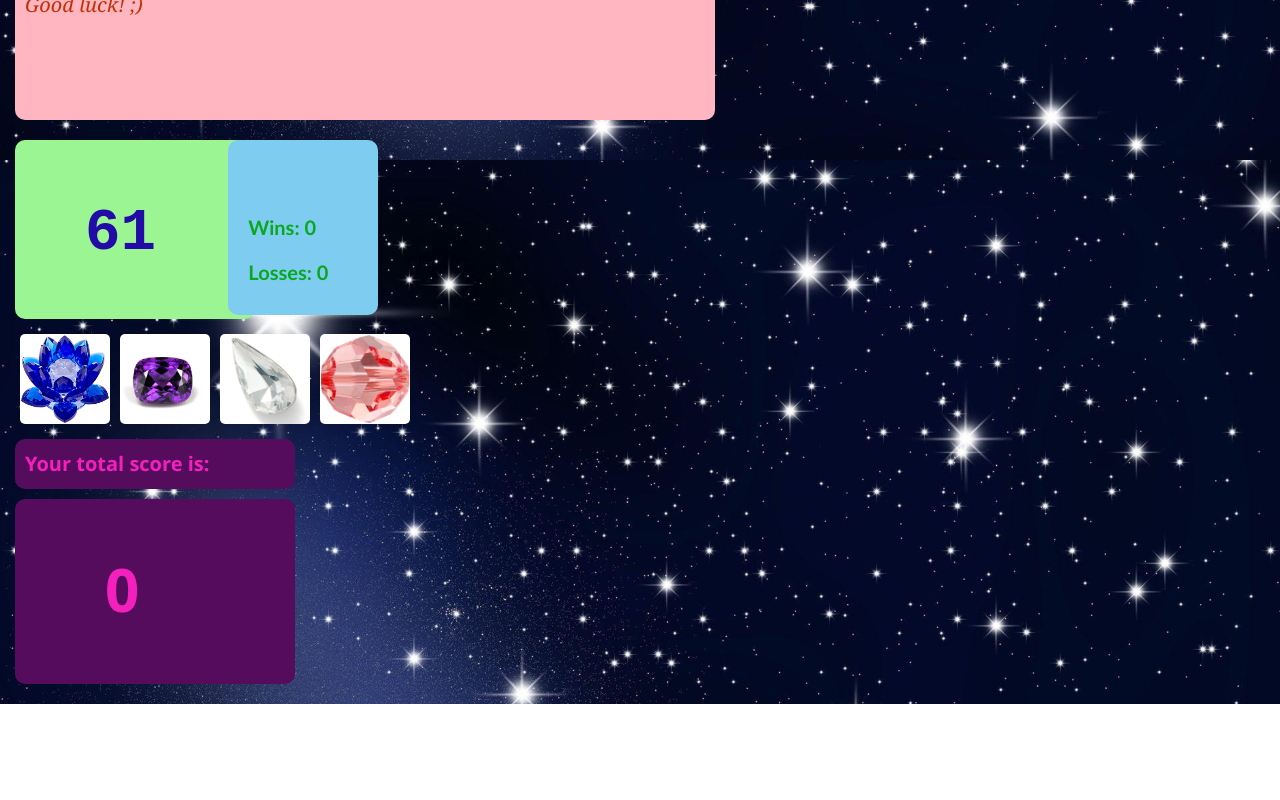
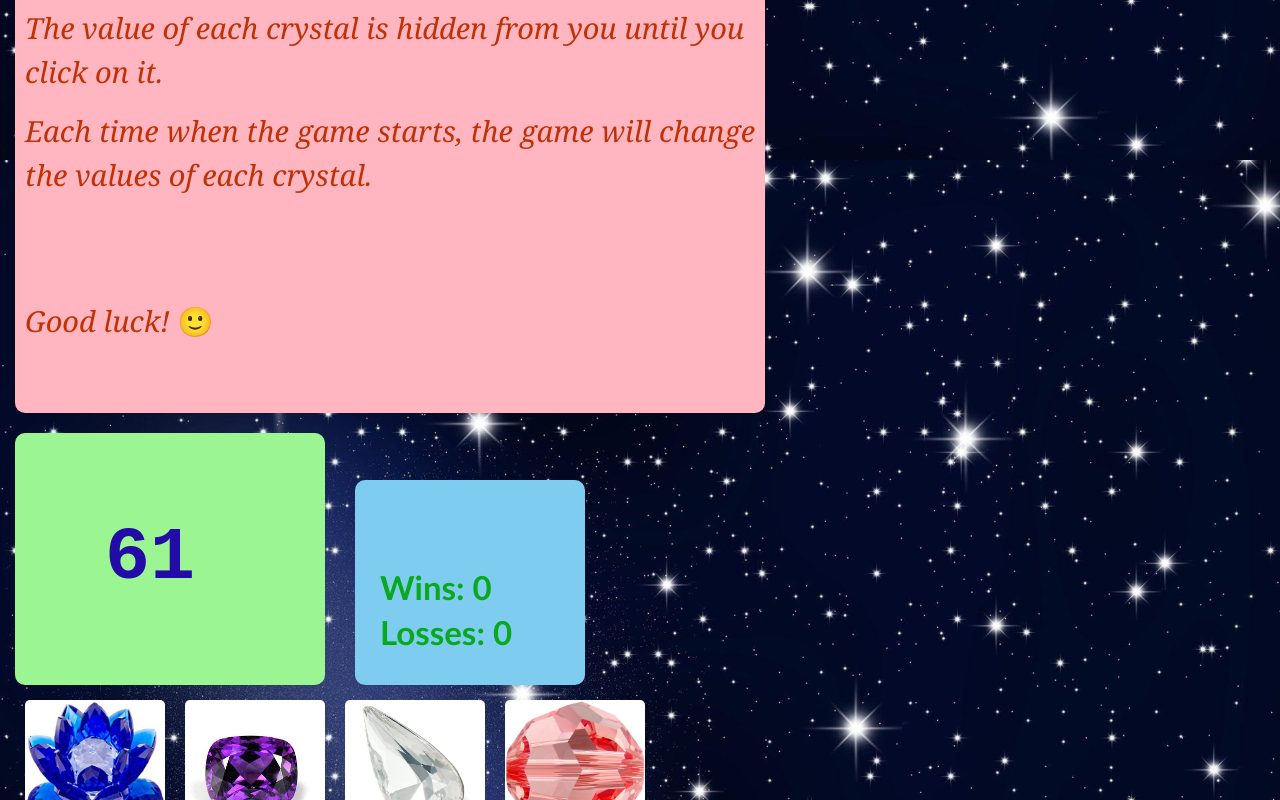
Before and after one commit to hazelreyes/unit-4-game, a plain HTML site: page index.html in a window 1280 px wide. Shown: the part 640-1440 px from the top of the page. Before the commit the page ends 1344 px from the top, so only its background shows below. Drawn offline with nearby package versions, Linux system fonts and the light colour scheme.

Commit message:
refactored old code/fixed mobile responsiveness

```diff
--- a/assets/css/style.css
+++ b/assets/css/style.css
@@ -10,7 +10,7 @@ body {
 #game-title {
   background-color: lightslategray;
   color: rgb(127, 230, 238);
-  font-size: 300%;
+  font-size: 48px;
   font-family: -apple-system, BlinkMacSystemFont, "Segoe UI", Roboto, Oxygen,
     Ubuntu, Cantarell, "Open Sans", "Helvetica Neue", sans-serif;
   font-style: italic;
@@ -26,42 +26,41 @@ body {
   font-family: Cambria, Cochin, Georgia, Times, "Times New Roman", serif;
   font-style: oblique;
   margin-top: 20px;
-  padding: 10px 10px 100px;
-  width: 700px;
-  font-size: 125%;
+  padding: 10px 10px 70px;
+  width: 750px;
+  font-size: 29px;
   border-radius: 10px;
 }
 
 #number-to-guess {
   background-color: rgb(155, 245, 147);
   margin-top: 20px;
-  font-size: 370%;
+  font-size: 75px;
   font-family: "Courier New", Courier, monospace;
   font-weight: bolder;
   color: rgb(34, 11, 167);
-  padding: 50px 70px 40px 70px;
-  width: 240px;
+  padding: 70px 10px 70px 90px;
+  width: 310px;
   border-radius: 10px;
 }
 
 #wins-losses {
   background-color: rgb(126, 205, 241);
   color: rgb(10, 168, 31);
-  margin-top: 20px;
+  margin-top: 67px;
   font-family: "Gill Sans", "Gill Sans MT", Calibri, "Trebuchet MS", sans-serif;
-  font-size: 20px;
+  font-size: 33px;
   font-weight: bold;
   line-height: 45px;
-  width: 150px;
-  padding: 20px;
+  width: 230px;
+  padding: 40px 0px 30px 25px;
   border-radius: 10px;
-  float: left;
 }
 
 .crystal-image {
-  margin: 10px 0px;
-  width: 100px;
-  height: 100px;
+  margin: 10px 5px;
+  width: 150px;
+  height: 150px;
   padding: 5px;
   border-radius: 10px;
 }
@@ -70,10 +69,10 @@ body {
   background-color: rgb(85, 12, 92);
   color: rgb(243, 32, 190);
   font-family: "Segoe UI", Tahoma, Geneva, Verdana, sans-serif;
-  font-size: 20px;
+  font-size: 30px;
   font-weight: bold;
-  width: 280px;
-  padding: 10px;
+  width: 300px;
+  padding: 20px;
   border-radius: 10px;
 }
 
@@ -81,11 +80,20 @@ body {
   background-color: rgb(85, 12, 92);
   color: rgb(243, 32, 190);
   font-family: "Segoe UI", Tahoma, Geneva, Verdana, sans-serif;
-  font-size: 60px;
+  font-size: 70px;
   font-weight: bold;
   margin-top: 10px;
   margin-bottom: 20px;
-  width: 280px;
-  padding: 45px 10px 50px 90px;
+  width: 300px;
+  padding: 42px 10px 48px 90px;
   border-radius: 10px;
 }
+
+footer {
+  color: white;
+  background-color: rgb(0, 0, 31);
+  margin-top: 20px;
+  text-align: center;
+  padding: 20px;
+  height: 70px;
+}
--- a/index.html
+++ b/index.html
@@ -37,18 +37,20 @@
                     <pre></pre>
                     <br>
                     <br>
-                    <span id="good luck">Good luck! ;)</span>
+                    Good luck!
+                    <span id="smiley" style="font-style: normal"> &#128578;</span>
                 </div>
             </div>
         </div>
         <div class="row">
-            <div class="col-lg-2">
+            <div class="col-auto">
                 <div id="number-to-guess"></div>
             </div>
-            <div class="col-lg-2">
+            <div class="col-auto">
                 <div id="wins-losses"><span id="win-or-loss"></span>
                     <br>Wins: <span id="wins"></span>
-                    <br>Losses: <span id="losses"></span></div>
+                    <br>Losses: <span id="losses"></span>
+                </div>
             </div>
         </div>
         <div class="row">
@@ -72,4 +74,7 @@
     <script src="assets/javascript/game.js"></script>
 
 </body>
+<footer>
+    Hazel Reyes © Copyright 2020
+</footer>
 </html>
```
